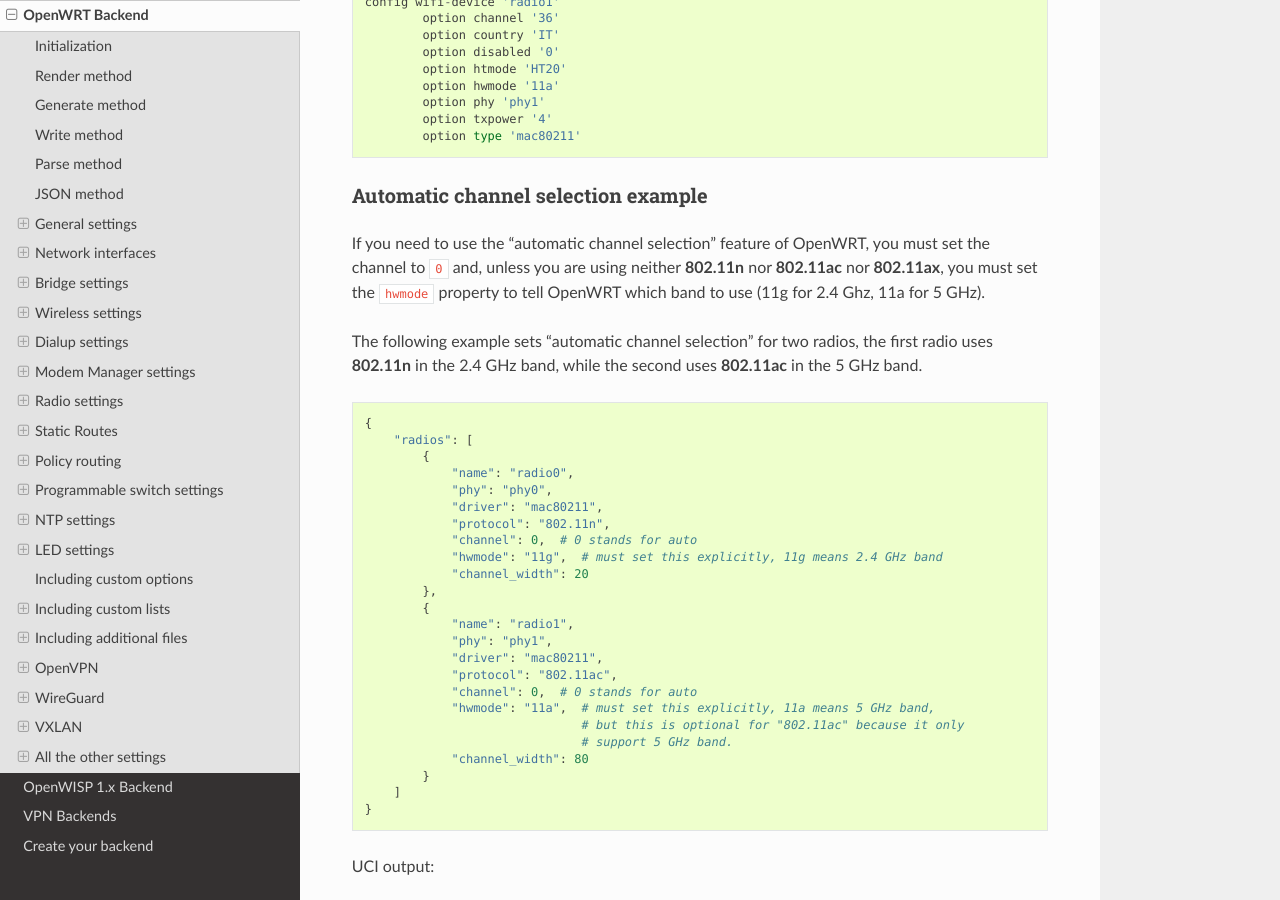
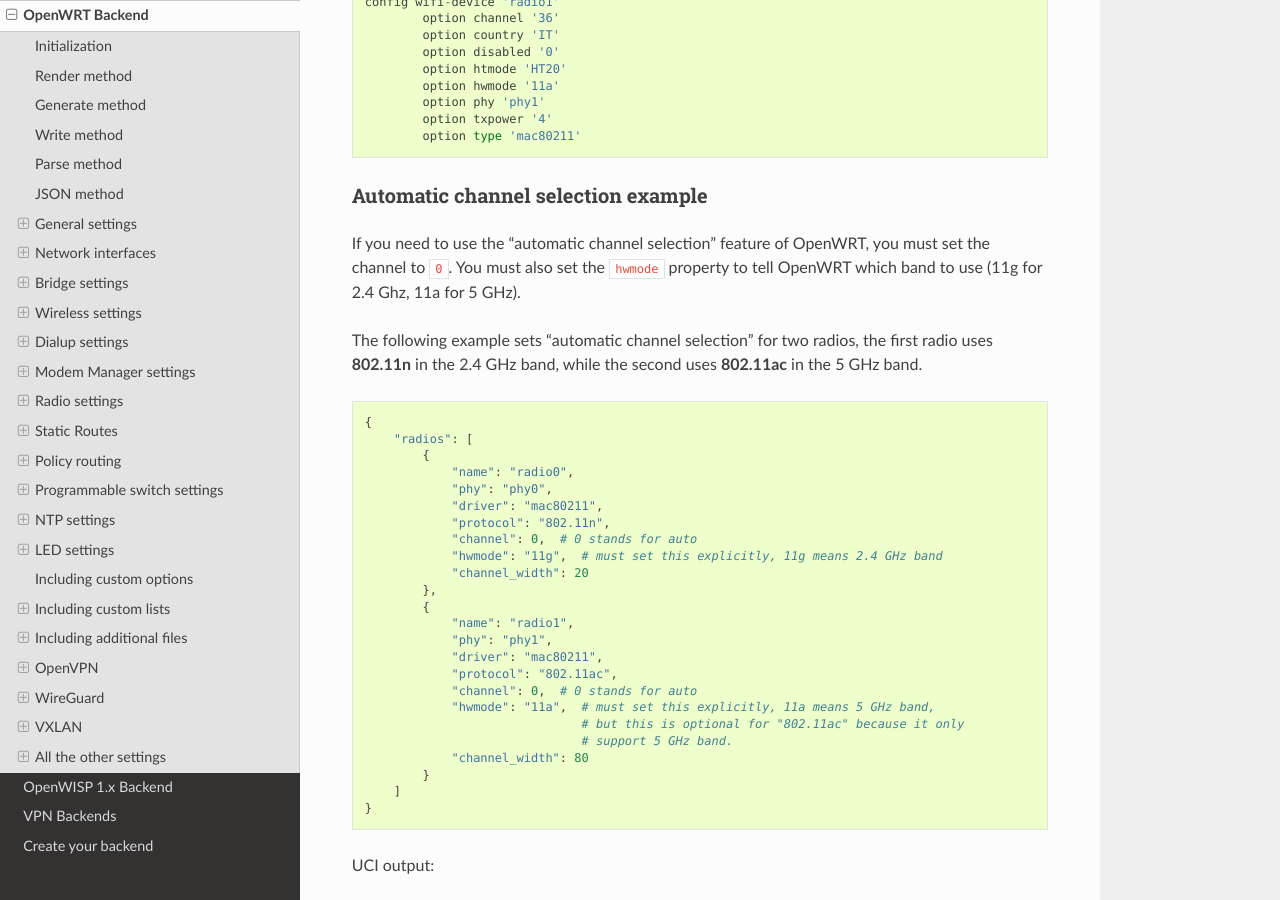
Before and after one commit to openwisp/netjsonconfig, a Sphinx documentation site: the page built from docs/source/backends/openwrt.rst, in a window 1280 px wide and 900 px high, scrolled down 26397 px. Built offline with Sphinx 7.4.7 and the Read the Docs theme 2.0.0, drawn with Linux system fonts in a browser that asks for light colours.

Commit message:
[requested-change] Updated documentation

```diff
--- a/docs/source/backends/openwrt.rst
+++ b/docs/source/backends/openwrt.rst
@@ -1417,9 +1417,8 @@
 ~~~~~~~~~~~~~~~~~~~~~~~~~~~~~~~~~~~
 
 If you need to use the "automatic channel selection" feature of OpenWRT, you must set
-the channel to ``0`` and, unless you are using neither **802.11n** nor **802.11ac** nor **802.11ax**,
-you must set the ``hwmode`` property to tell OpenWRT which band to use
-(11g for 2.4 Ghz, 11a for 5 GHz).
+the channel to ``0``. You must also set the ``hwmode`` property to tell OpenWRT which
+band to use (11g for 2.4 Ghz, 11a for 5 GHz).
 
 The following example sets "automatic channel selection" for two radios, the first radio uses
 **802.11n** in the 2.4 GHz band, while the second uses **802.11ac** in the 5 GHz band.
```
